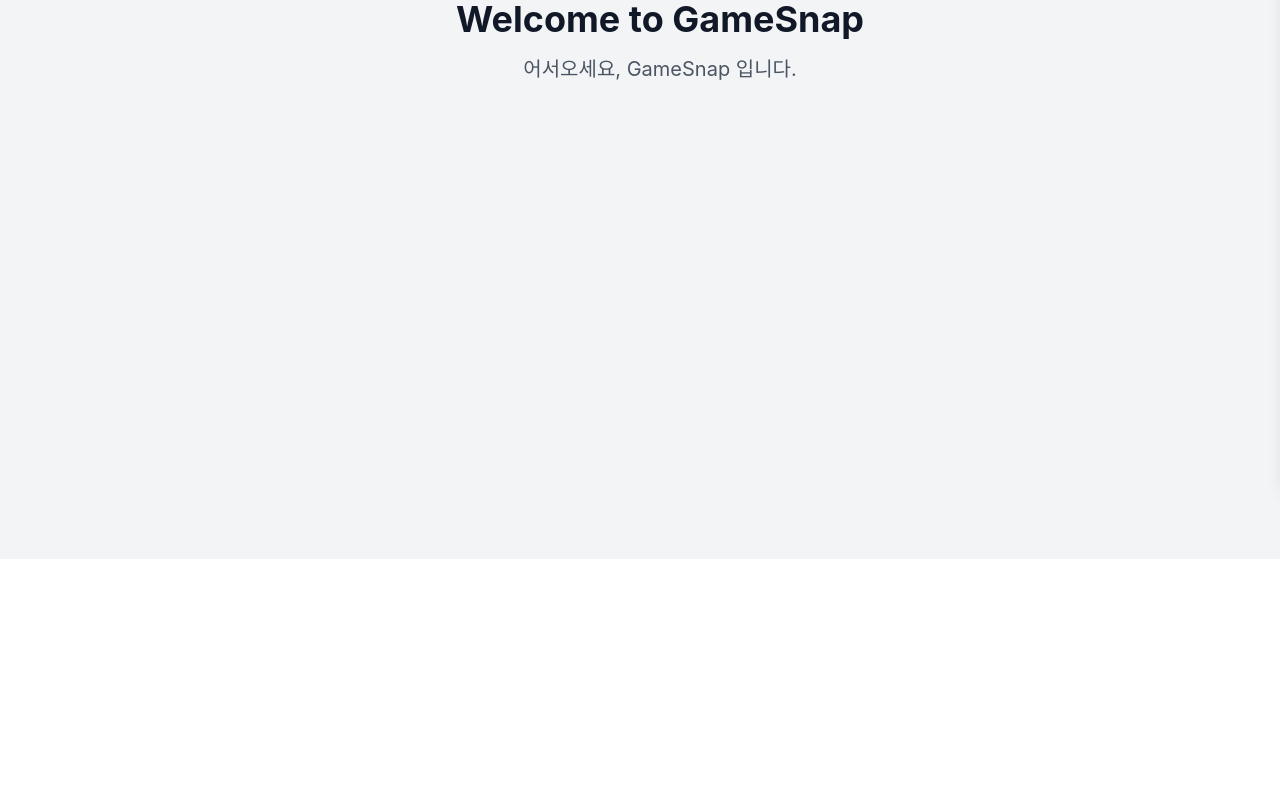
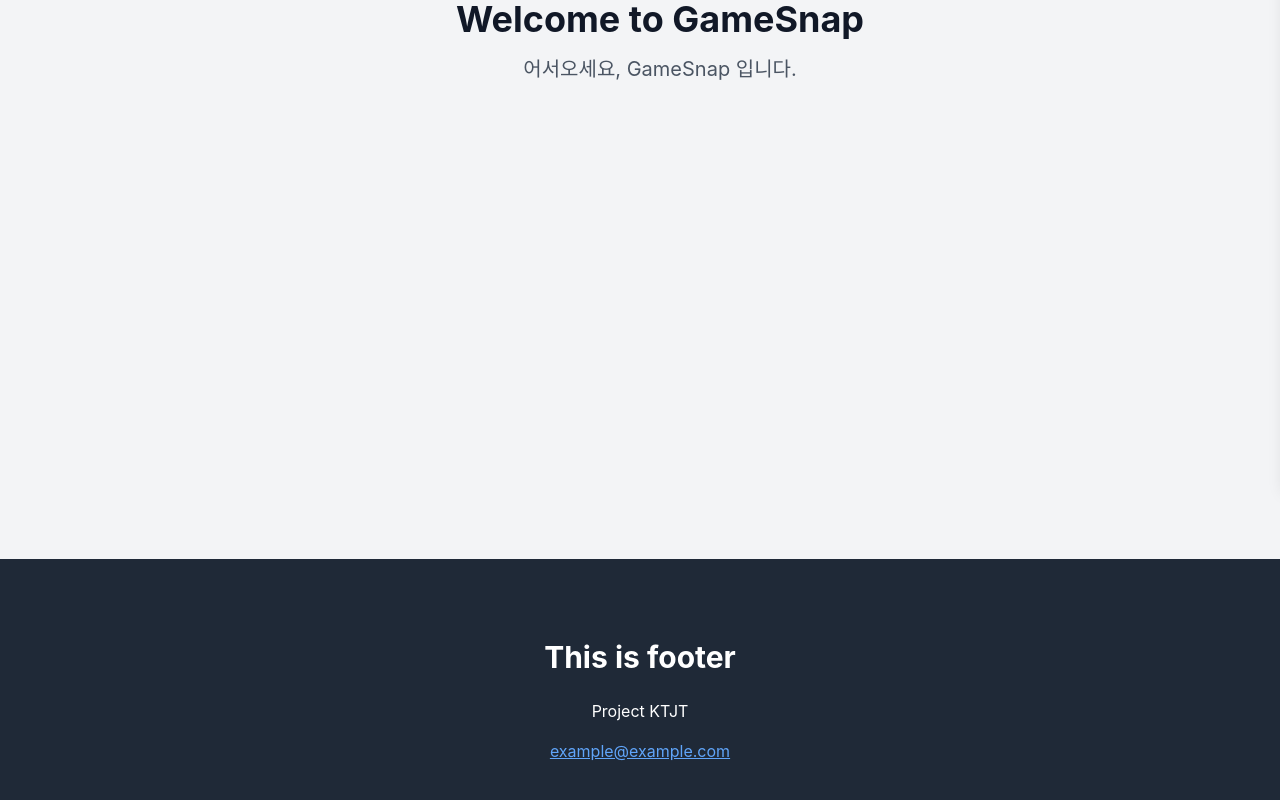
Before and after one commit to Hyeonmin072/projectT1, a React (Create React App) app in the folder GameSnap/frontend/: page / in a window 1280 px wide. Shown: the part 314-1114 px from the top of the page. Before the commit the page ends 873 px from the top, so only its background shows below. Built offline with nearby package versions, Linux system fonts and the light colour scheme; no server answers.

Commit message:
주석/설명 추가

```diff
--- a/GameSnap/frontend/src/App.js
+++ b/GameSnap/frontend/src/App.js
@@ -2,27 +2,30 @@
 import React from 'react';
 import { BrowserRouter as Router, Routes, Route, useLocation } from 'react-router-dom';
 import { AnimatePresence } from 'framer-motion';
-import Navbar from './component/Navbar';  // component -> components
-import Contact from './component/Contact';  // component -> components
-import MainPage from './page/MainPage';  // component -> components
-import UserPage from './page/UserPage';  // component -> components
+import Navbar from './component/Navbar';
+import Footer from './component/Footer';
+import MainPage from './page/MainPage';
+import UserPage from './page/UserPage';
 import { AuthProvider } from './context/AuthContext';
-import FreeBoardList from './page/FreeBoardList';  // component -> components
-import FreeBoardWrite from './page/FreeBoardWrite';  // component -> components
+import FreeBoardList from './page/FreeBoardList';
+import FreeBoardWrite from './page/FreeBoardWrite';
 
 // AnimatePresence를 사용하기 위한 래퍼 컴포넌트
 function AnimatedRoutes() {
   const location = useLocation();
 
   return (
-    <AnimatePresence mode="wait">
-      <Routes location={location} key={location.pathname}>
+    <AnimatePresence mode="wait"> {/* 페이지 전환 애니메이션 */}
+
+      <Routes location={location} key={location.pathname}> {/* 페이지 라우팅 */}
         <Route path="/" element={<MainPage />} />
         <Route path="/user" element={<UserPage />} />
-        <Route path="/contact" element={<Contact />} />
+        <Route path="/contact" element={<Footer />} />
         <Route path="/board" element={<FreeBoardList />} />
         <Route path="/board/write" element={<FreeBoardWrite />} />
       </Routes>
+      <Footer /> {/* 푸터 고정 */}
+
     </AnimatePresence>
   );
 }
--- a/GameSnap/frontend/src/component/Contact.js
+++ b/GameSnap/frontend/src/component/Footer.js
@@ -5,7 +5,7 @@ function Contact() {
   return (
     <section id="contact" className="py-20 px-4 text-center bg-gray-800 text-white">
       <h2 className="text-3xl font-bold mb-6">This is footer</h2>
-      <p className="mb-4">여기에 푸터 내용을 등록하기</p>
+      <p className="mb-4">Project KTJT</p>
       <a href="mailto:example@example.com" className="text-blue-400 underline">example@example.com</a>
     </section>
   );
--- a/GameSnap/frontend/src/component/PageTransition.js
+++ b/GameSnap/frontend/src/component/PageTransition.js
@@ -1,6 +1,9 @@
 import { motion } from 'framer-motion';
 
 const PageTransition = ({ children }) => {
+
+
+  // 페이지 전환 애니메이션 조정 값
   return (
     <motion.div
       initial={{ opacity: 0, x: 20 }}
--- a/GameSnap/frontend/src/component/Sidebar.js
+++ b/GameSnap/frontend/src/component/Sidebar.js
@@ -6,6 +6,7 @@ import { Link } from 'react-router-dom';
 
 const Sidebar = ({ isOpen, onClose, onLogout }) => {
   const handleLogout = () => {
+    console.log('Sidebar : 로그아웃 호출');
     onLogout(); // 로그아웃 함수 호출
     onClose(); // 사이드바 닫기
   };
--- a/GameSnap/frontend/src/page/UserPage.js
+++ b/GameSnap/frontend/src/page/UserPage.js
@@ -13,6 +13,7 @@ const UserPage = () => {
   const handleLike = () => {
     setIsLiked(!isLiked);
     setLikes(isLiked ? likes - 1 : likes + 1);
+    console.log('좋아요 클릭');
   };
 
   const handleAddComment = (e) => {
@@ -21,6 +22,7 @@ const UserPage = () => {
       setComments([...comments, { text: newComment, author: '사용자', time: new Date() }]);
       setNewComment('');
     }
+    console.log('댓글 작성 클릭');
   };
 
   return (
@@ -29,9 +31,9 @@ const UserPage = () => {
         <div className="max-w-[3000px] mx-auto pt-4 px-6">
 
           {/* 메인 콘텐츠 컨테이너 */}
-          <div className="flex gap-6">
+          <div className="flex gap-6 items-start justify-center">
             {/* 동영상과 버튼을 감싸는 컨테이너 */}
-            <div className={`flex gap-4 ${showComments ? 'w-2/3' : 'w-full'} transition-all duration-300`}>
+            <div className={`flex gap-4 ${showComments ? 'w-5/6' : 'w-full'} transition-all duration-300`}>
               {/* 동영상 플레이어 컨테이너 */}
               <div className="relative flex-1 bg-black aspect-video rounded-lg overflow-hidden">
                 <div className="absolute inset-0 flex items-center justify-center">
@@ -64,7 +66,11 @@ const UserPage = () => {
 
                 <div className="flex flex-col items-center gap-2">
                   <button
-                    onClick={() => setShowComments(!showComments)}
+                    onClick={() => {
+                      console.log('댓글 버튼 클릭');
+                      console.log('현재 showComments 상태 : ' ,showComments);
+                      setShowComments(!showComments)}
+                    }
                     className={`flex flex-col items-center ${showComments ? 'text-blue-500' : 'text-gray-600'} hover:opacity-75 transition-colors`}
                   >
                     <MessageCircle className={`w-8 h-8 ${showComments ? 'fill-current' : ''}`} />
```
